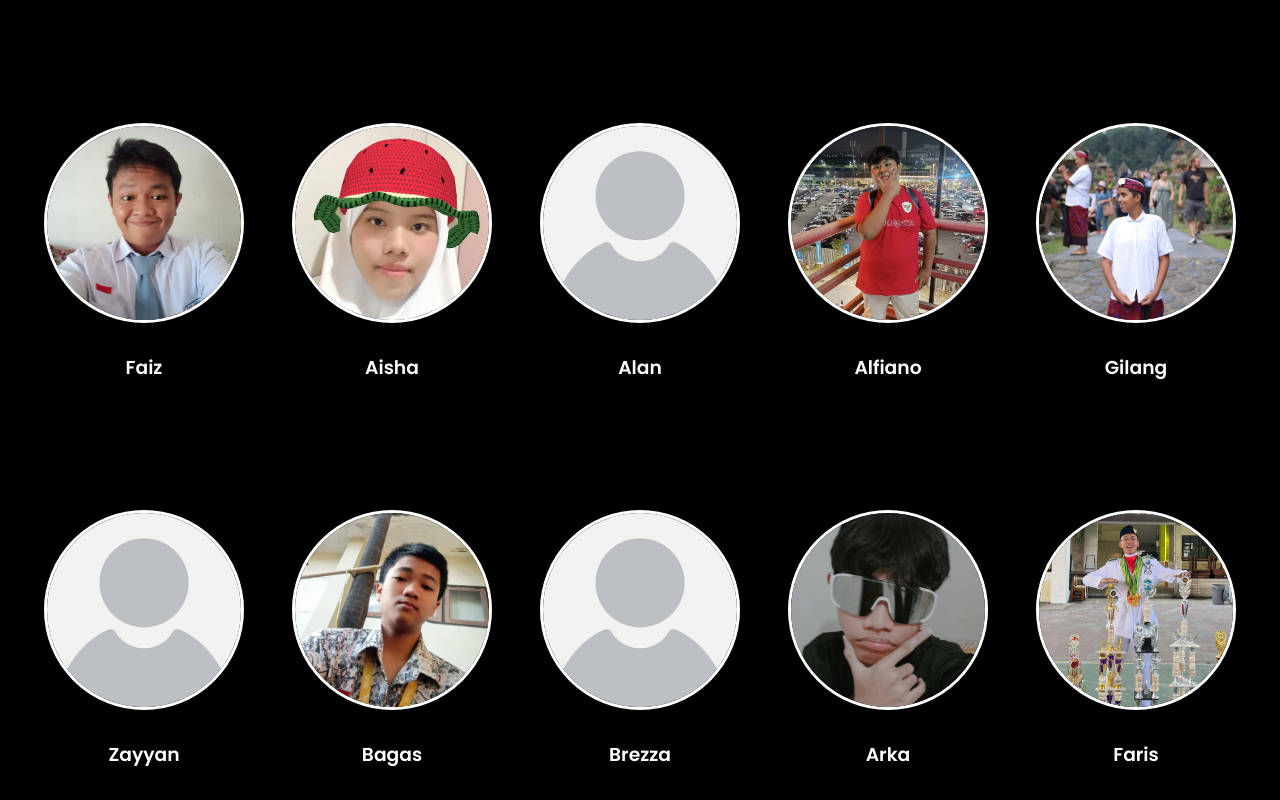
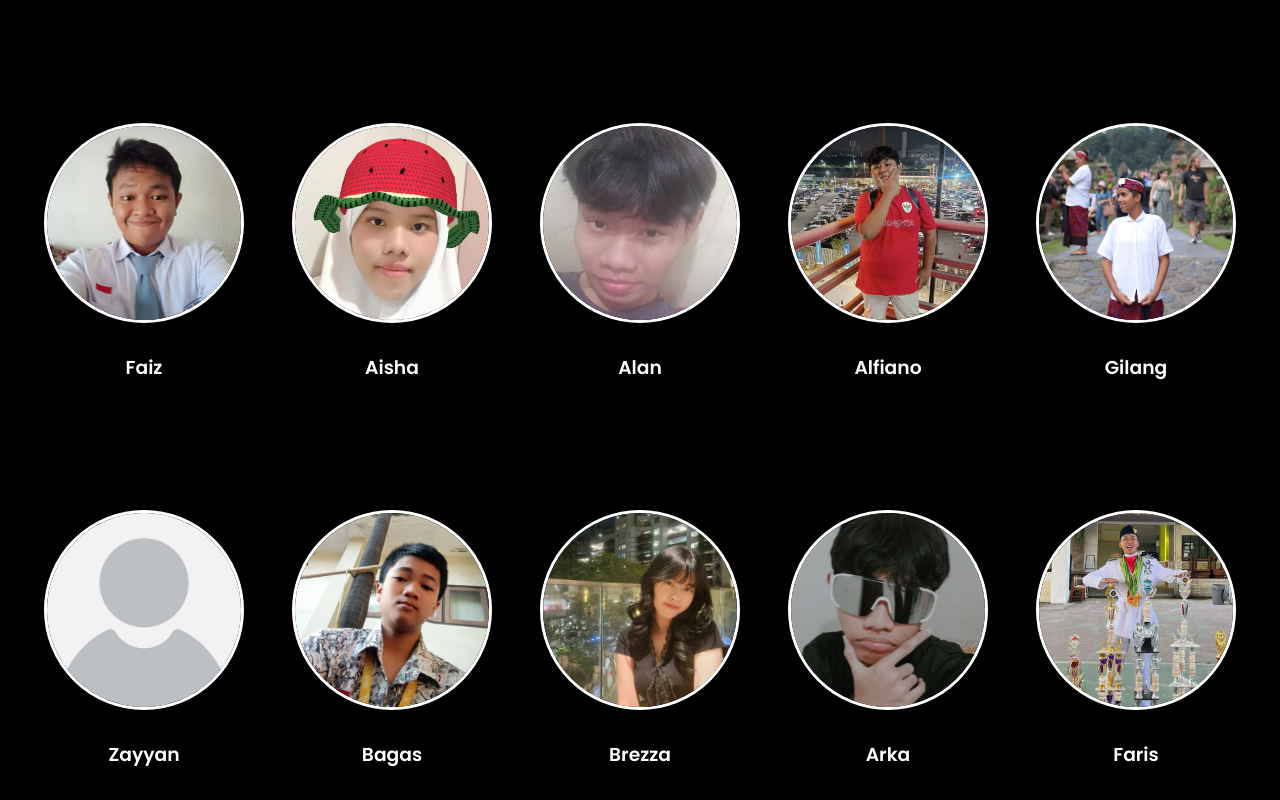
Before and after one commit to Zetus252/XI-TKJ-1, a plain HTML site: page index.html in a window 1280 px wide. Shown: the part 1860-2660 px from the top of the page. Drawn offline with nearby package versions, Linux system fonts and the light colour scheme.

Commit message:
add brezza, alan, yazid

```diff
--- a/index.html
+++ b/index.html
@@ -89,7 +89,7 @@
           <h3>Aisha</h3>
         </div>
         <div class="card">
-          <img src="img/arek/Unknown_person.jpg" alt="" />
+          <img src="img/arek/alan.jpg" alt="" />
           <h3>Alan</h3>
         </div>
         <div class="card">
@@ -109,7 +109,7 @@
           <h3>Bagas</h3>
         </div>
         <div class="card">
-          <img src="img/arek/Unknown_person.jpg" alt="" />
+          <img src="img/arek/brezza.jpg" alt="" />
           <h3>Brezza</h3>
         </div>
         <div class="card">
@@ -177,7 +177,7 @@
           <h3>Aidil</h3>
         </div>
         <div class="card">
-          <img src="img/arek/Unknown_person.jpg" alt="" />
+          <img src="img/arek/yazid.jpg" alt="" />
           <h3>Yazid</h3>
         </div>
         <div class="card">
```
Also changed, not shown: img/arek/alan.jpg (added), img/arek/brezza.jpg (added), img/arek/yazid.jpg (added).
